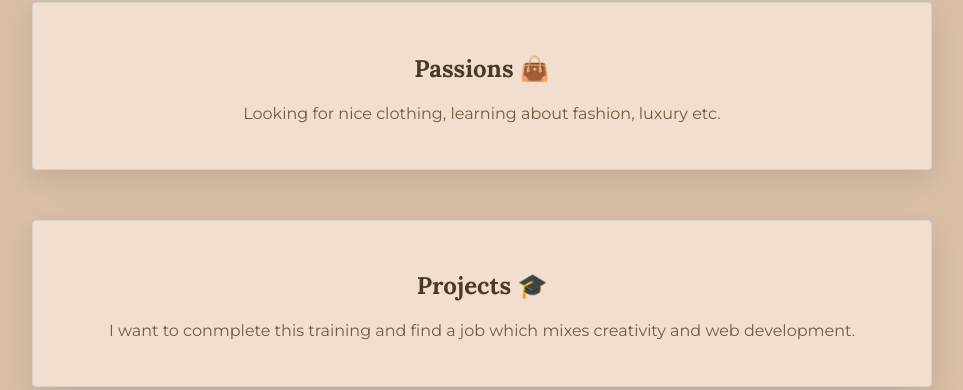
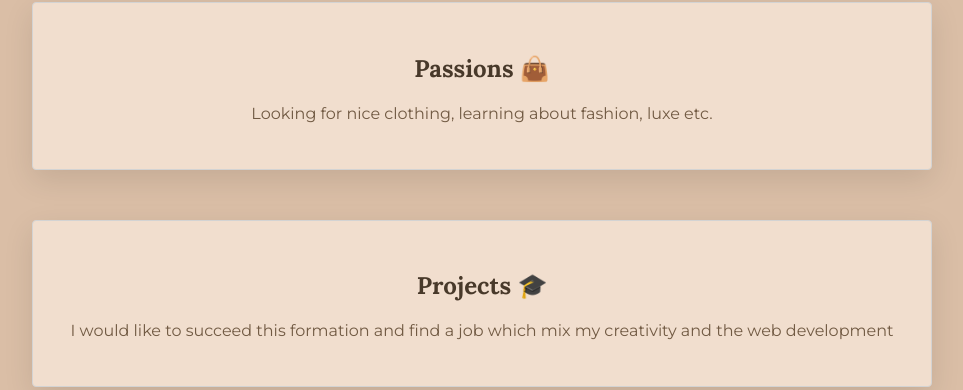
Before and after one commit to Lisagrng/Profile, a plain HTML site: page index.html in a window 1280 px wide. Shown: the part 724-1114 px from the top of the page, without its empty margins (158-1121 px from the left). Drawn offline with Linux system fonts and the light colour scheme.

Commit message:
Changes on my profile

```diff
--- a/index.html
+++ b/index.html
@@ -34,7 +34,7 @@
           Passions 👜
         </h2>
           <p>
-            Looking for nice clothing, learning about fashion, luxury etc.
+            Looking for nice clothing, learning about fashion, luxe etc.
           </p>
       </div>
       <div class="card">
@@ -42,7 +42,7 @@
           Projects 🎓
         </h2>
         <p>
-          I want to conmplete this training and find a job which mixes creativity and web development.
+          I would like to succeed this formation and find a job which mix my creativity and the web development
         </p>
       </div>
       <div class="card">
```
